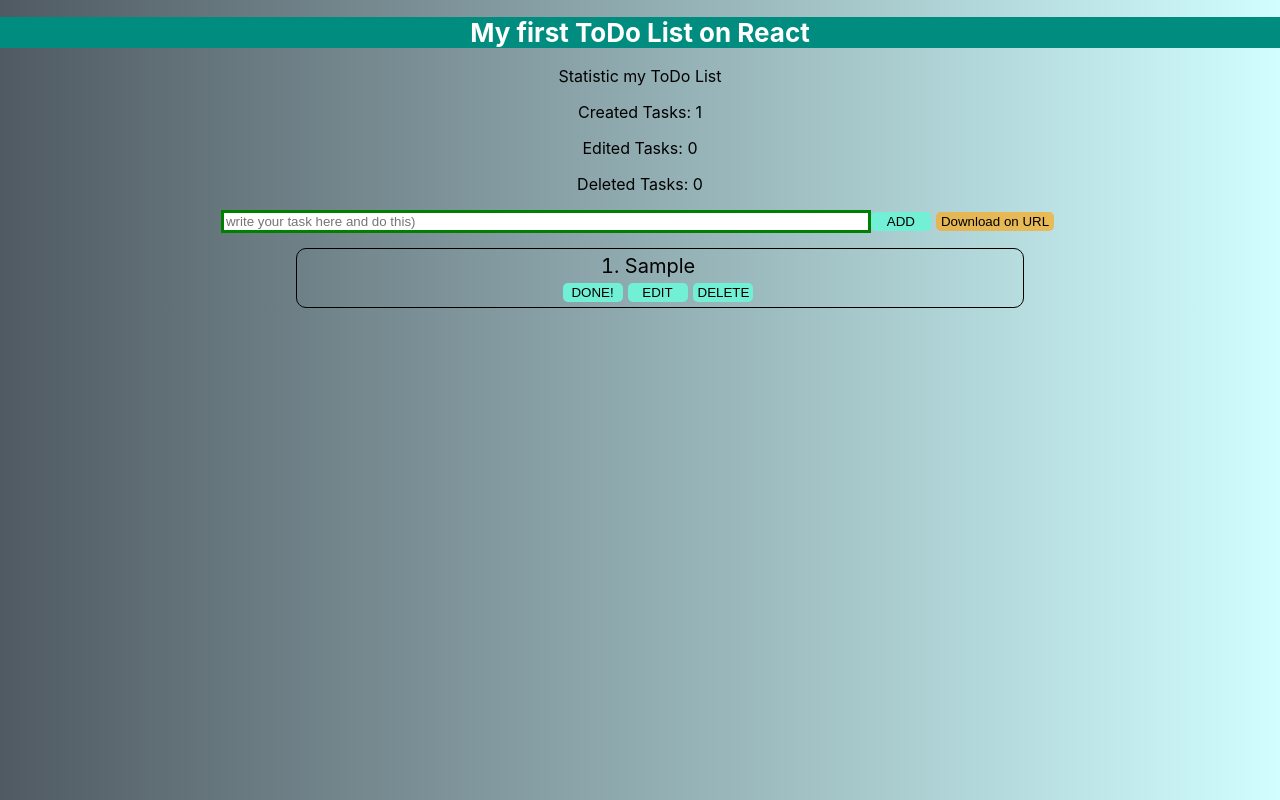
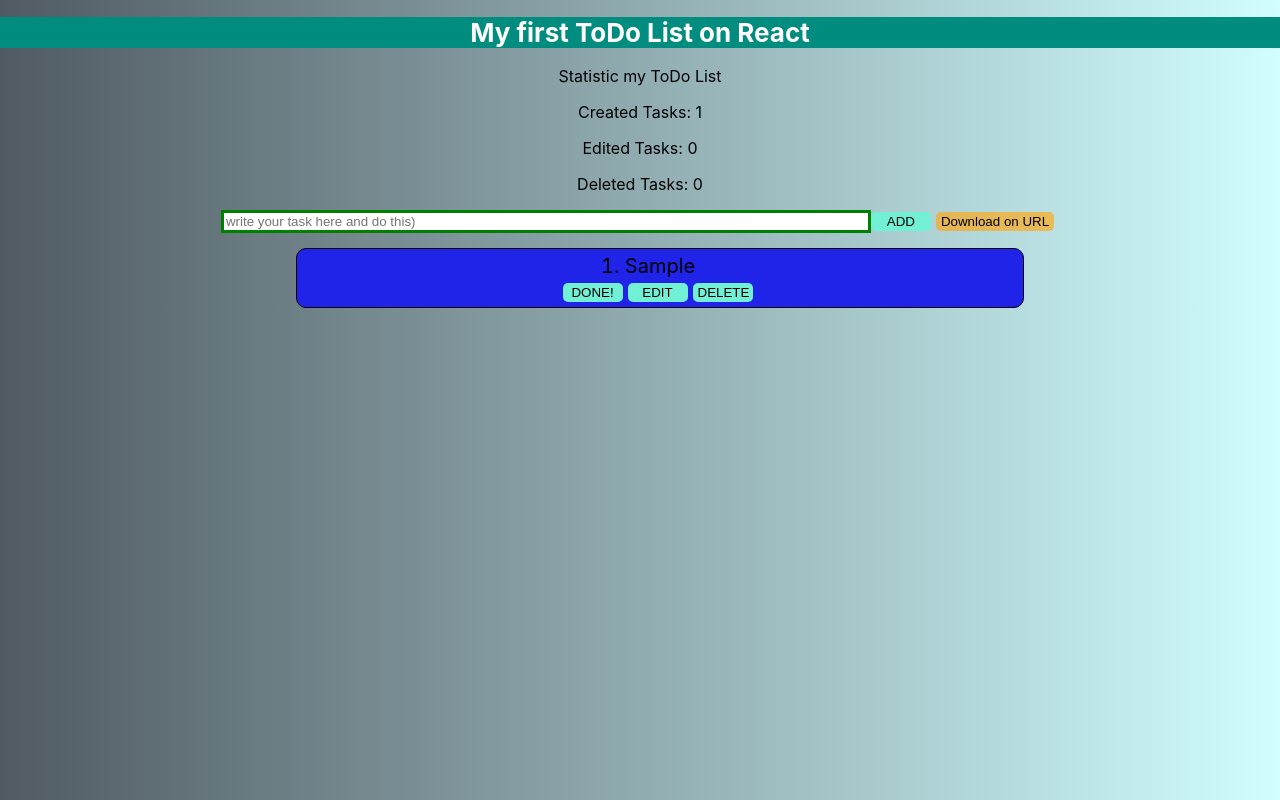
Before and after one commit to DmytroTikhostup/todo-list-2, a React (Create React App) app: page / in a window 1280 px wide. Both pictures are taken after typing "Sample" into the empty fields and a click on the button "ADD". Built offline with nearby package versions, Linux system fonts and the light colour scheme.

Commit message:
change color todos

```diff
--- a/src/components/form.js
+++ b/src/components/form.js
@@ -30,6 +30,11 @@
     width: auto;
 `;
 
+// ---- random - color- task----
+const generateColor = () => {
+    return '#' + Math.floor(Math.random() * 16777215).toString(16);
+};
+
 const Form = ({ setInputText, todos, setTodos, inputText, counters, setCounters, inputURL }) => {
     const inputTextHandler = (e) => {
         // console.log(e.target.value);
@@ -39,7 +44,7 @@
     const submitTodoHandler = (e) => {
         e.preventDefault();
         setInputText('');
-        setTodos([...todos, { text: inputText, completed: false, id: Math.random() * 1000 }]);
+        setTodos([...todos, { text: inputText, completed: false, id: Math.random() * 1000, background: generateColor() }]);
         setCounters({ createdCounter: counters.createdCounter + 1, editedCounter: counters.editedCounter, deletedCounter: counters.deletedCounter });
     };
 
--- a/src/components/todo.js
+++ b/src/components/todo.js
@@ -18,7 +18,6 @@
     return '#' + Math.floor(Math.random() * 16777215).toString(16);
 };
 console.log(generateColor());
-console.log(`'${generateColor()}'`);
 
 const Todo = ({ text, todo, todos, setTodos, counters, setCounters }) => {
     // function --- Delete Task
@@ -75,10 +74,16 @@
     };
 
     return (
-        <div className={'listTextString'} style={{ background: '`${generateColor}`' }}>
+        <div className={'listTextString'} style={{ background: `${generateColor()}` }}>
             <li>
                 {isEdit ? (
-                    <input type="text" value={todoText} onChange={changeHandler} onBlur={saveHandler} />
+                    <input
+                        type="text"
+                        value={todoText}
+                        onChange={changeHandler}
+                        onBlur={saveHandler}
+                        onKeyPress={(e) => (e.key === 'Enter' ? { saveHandler } : '')}
+                    />
                 ) : (
                     <span className={`${todo.completed ? 'completed' : ''}`}>{todoText}</span>
                 )}
@@ -92,3 +97,5 @@
     );
 };
 export default Todo;
+
+// style={{ background: `${generateColor()}` }}
```
